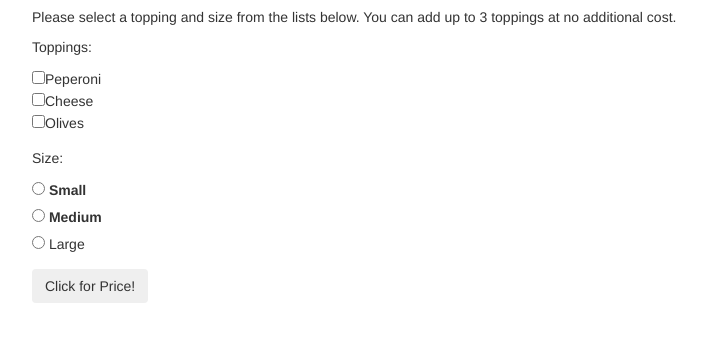
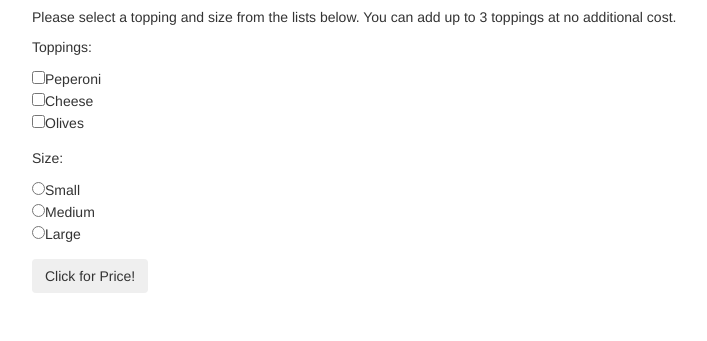
Before and after one commit to jennifermsstest/epicodus_pizza, a plain HTML site: page index.html in a window 1280 px wide. Shown: the part 63-404 px from the top of the page, without its empty margins (38-745 px from the left). Drawn offline with Linux system fonts and the light colour scheme.

Commit message:
Add html edits

```diff
--- a/index.html
+++ b/index.html
@@ -15,22 +15,14 @@
         <p>Toppings:</p>
         <div class="form-group">
           <input type="checkbox" name="toppings" value="1">Peperoni<br>
-         <input type="checkbox" name="toppings" value="1">Cheese<br>
-         <input type="checkbox" name="toppings" value="1">Olives<br>
-         </div>
+          <input type="checkbox" name="toppings" value="1">Cheese<br>
+          <input type="checkbox" name="toppings" value="1">Olives<br>
+        </div>
+        <p>Size:</p>
         <div class="form-group">
-          <p>Size:</p>
-          <label>
-            <input type="radio" name="size" value="1">
-            Small
-          </label><br>
-          <label>
-            <input type="radio" name="size" value="4">
-            Medium
-          </label><br>
-            <input type="radio" name="size" value="8">
-            Large
-          </label><br>
+          <input type="radio" name="size" value="1">Small<br>
+          <input type="radio" name="size" value="4">Medium<br>
+          <input type="radio" name="size" value="8">Large<br>
         </div>
         <button type="submit" class="btn btn-dark">Click for Price!</button>
       </form>
```
